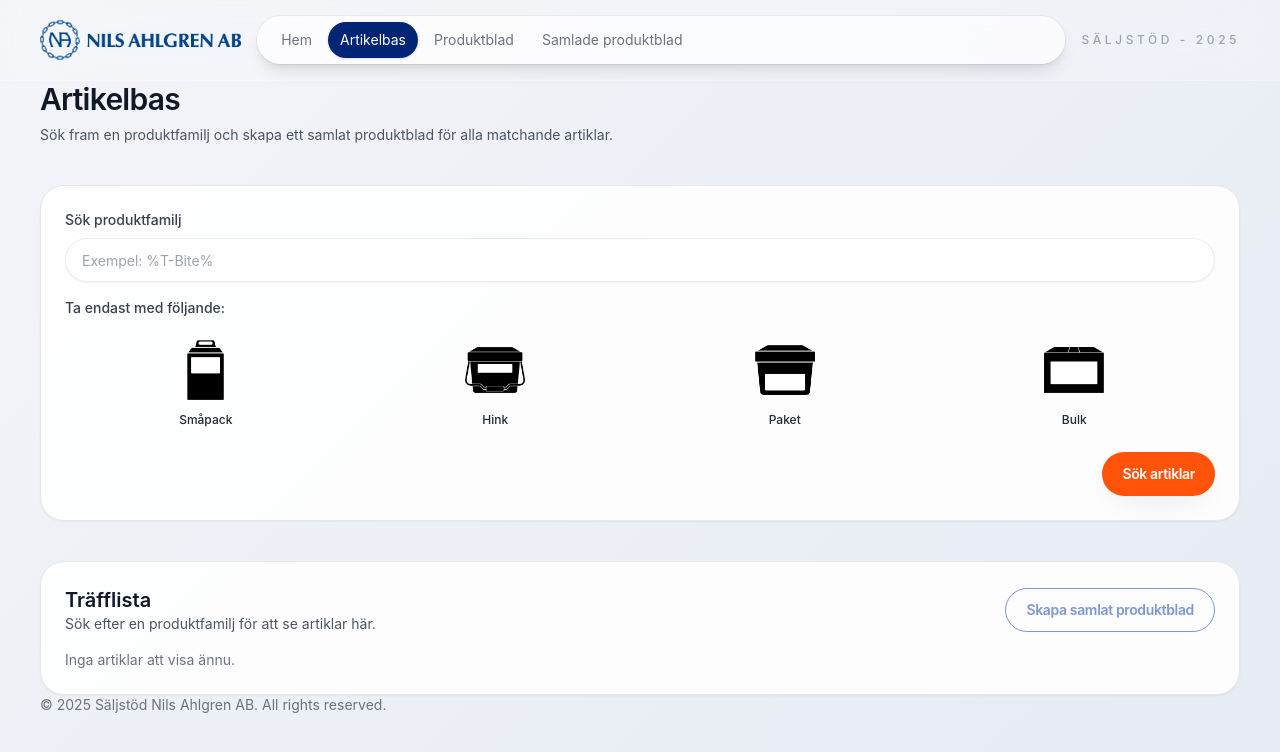
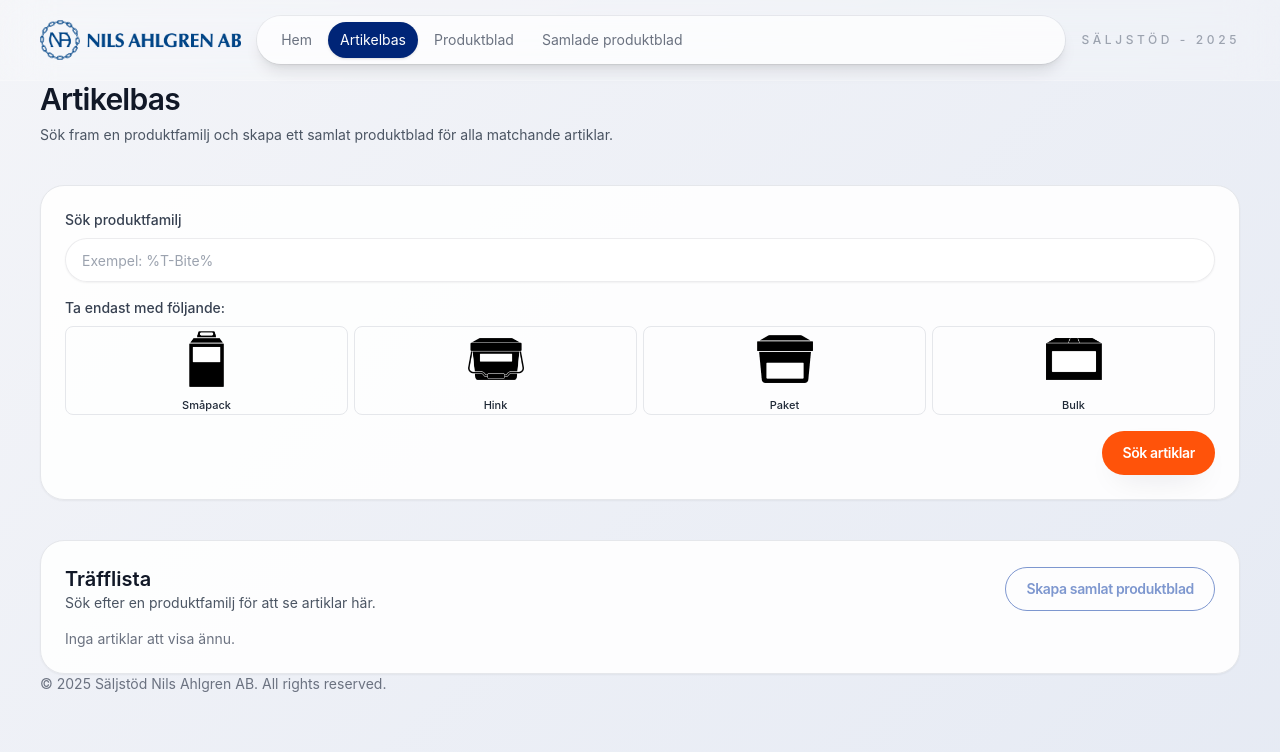
Before and after one commit to stockenb/saljstod-copy, a Next.js app: page /artikelbas in a window 1280 px wide. Shown: the top 752 px of the page. Built offline with nearby package versions, Linux system fonts and the light colour scheme.

Commit message:
Refine packaging tile styling

```diff
--- a/app/artikelbas/page.tsx
+++ b/app/artikelbas/page.tsx
@@ -162,7 +162,7 @@
               <legend className="text-sm font-medium text-neutral-700">
                 Ta endast med följande:
               </legend>
-              <div className="grid grid-cols-2 gap-2 sm:grid-cols-4">
+              <div className="grid grid-cols-2 gap-1.5 sm:grid-cols-4">
                 {PACKAGING_FILTER_OPTIONS.map((option) => {
                   const isChecked = packagingFilters.includes(option.value);
 
@@ -180,16 +180,19 @@
                           return [...current, option.value];
                         })
                       }
-                      className={`group flex w-full flex-col items-center gap-1.5 rounded-lg p-2 text-xs font-medium transition focus-visible:outline focus-visible:outline-2 focus-visible:outline-offset-2 focus-visible:outline-neutral-900 ${
+                      className={`group relative flex w-full flex-col items-center gap-1.5 rounded-lg border text-[11px] font-medium transition focus-visible:outline focus-visible:outline-2 focus-visible:outline-offset-2 focus-visible:outline-neutral-900 ${
                         isChecked
-                          ? "bg-neutral-50"
-                          : "bg-transparent hover:bg-neutral-50/60"
+                          ? "border-primary bg-neutral-50 shadow-sm hover:shadow"
+                          : "border-neutral-200 bg-transparent hover:bg-neutral-50/60 hover:shadow-sm"
                       }`}
                     >
-                      <div className="relative isolate aspect-square w-full max-w-[72px] overflow-hidden p-1.5 transition">
-                        {isChecked ? (
-                          <span className="absolute right-2 top-2 h-2 w-2 rounded-full bg-neutral-900" aria-hidden />
-                        ) : null}
+                      {isChecked ? (
+                        <span
+                          className="absolute right-2 bottom-4 h-2 w-2 rounded-full bg-primary"
+                          aria-hidden
+                        />
+                      ) : null}
+                      <div className="relative isolate aspect-square w-full max-w-[64px] overflow-hidden p-1 transition">
                         <Image
                           src={option.image}
                           alt={option.label}
```
